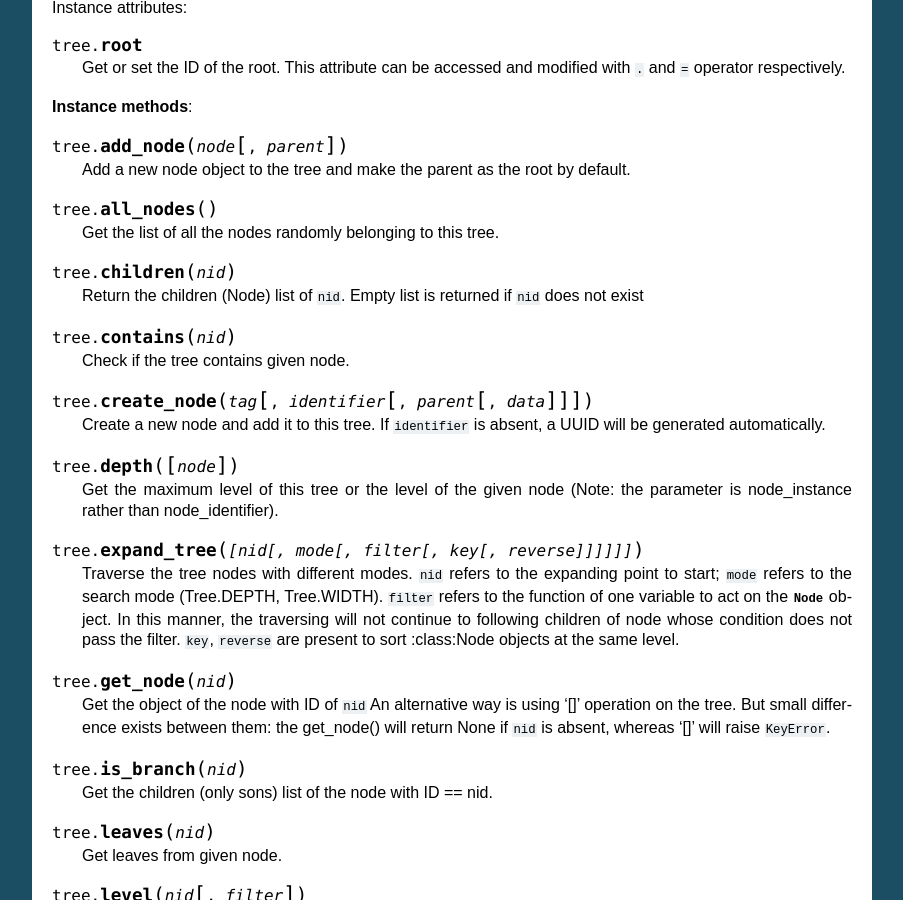
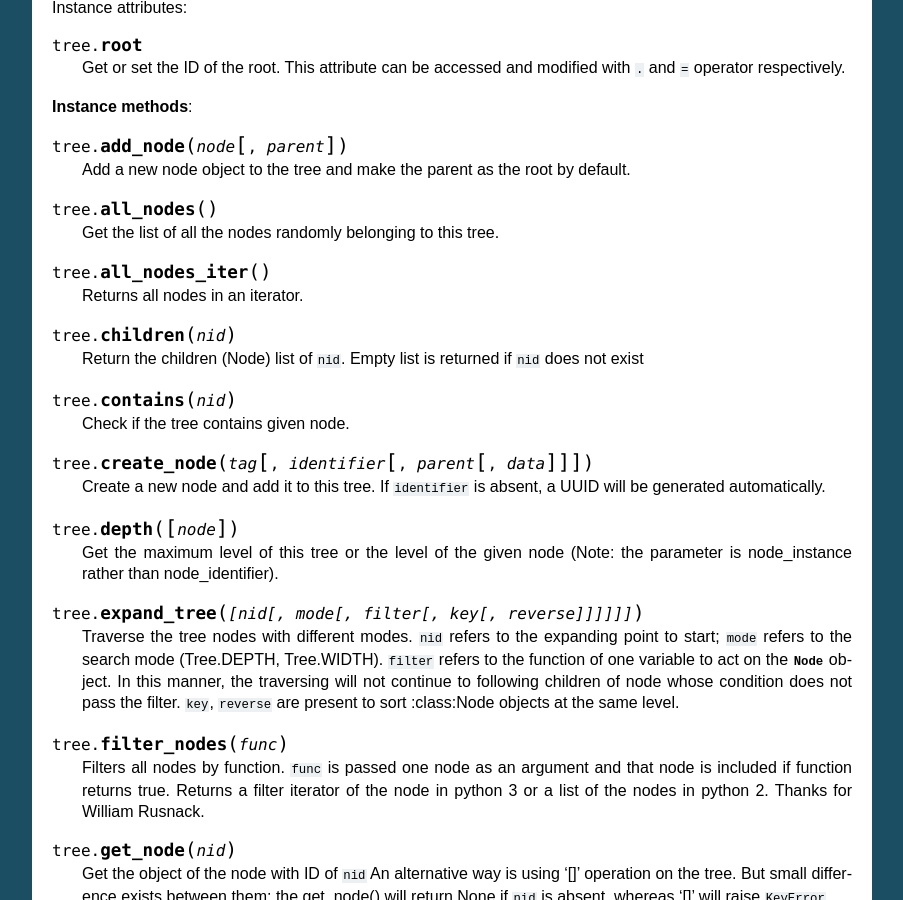
Before and after one commit to caesar0301/treelib, a Sphinx documentation site: the page built from docs/source/pyapi.rst, in a window 1280 px wide and 900 px high, scrolled down 1862 px. Shown: the whole window, without its empty margins (198-1101 px from the left). Built offline with Sphinx 7.4.7, drawn with Linux system fonts in a browser that asks for light colours; some of the changed text lies outside the part shown.

```diff
--- a/docs/source/pyapi.rst
+++ b/docs/source/pyapi.rst
@@ -165,6 +165,9 @@
 
     Get the list of all the nodes randomly belonging to this tree.
 
+.. method:: all_nodes_iter()
+
+    Returns all nodes in an iterator.
 
 .. method:: children(nid)
 
@@ -199,6 +202,12 @@
     ``key``, ``reverse`` are present to sort
     :class:Node objects at the same level.
 
+.. method:: filter_nodes(func)
+
+    Filters all nodes by function.
+    ``func`` is passed one node as an argument and that node is included if function returns true.
+    Returns a filter iterator of the node in python 3 or a list of the nodes in python 2.
+    Thanks for William Rusnack.
 
 .. method:: get_node(nid)
 
```
Also changed, not shown: 1 other file.
